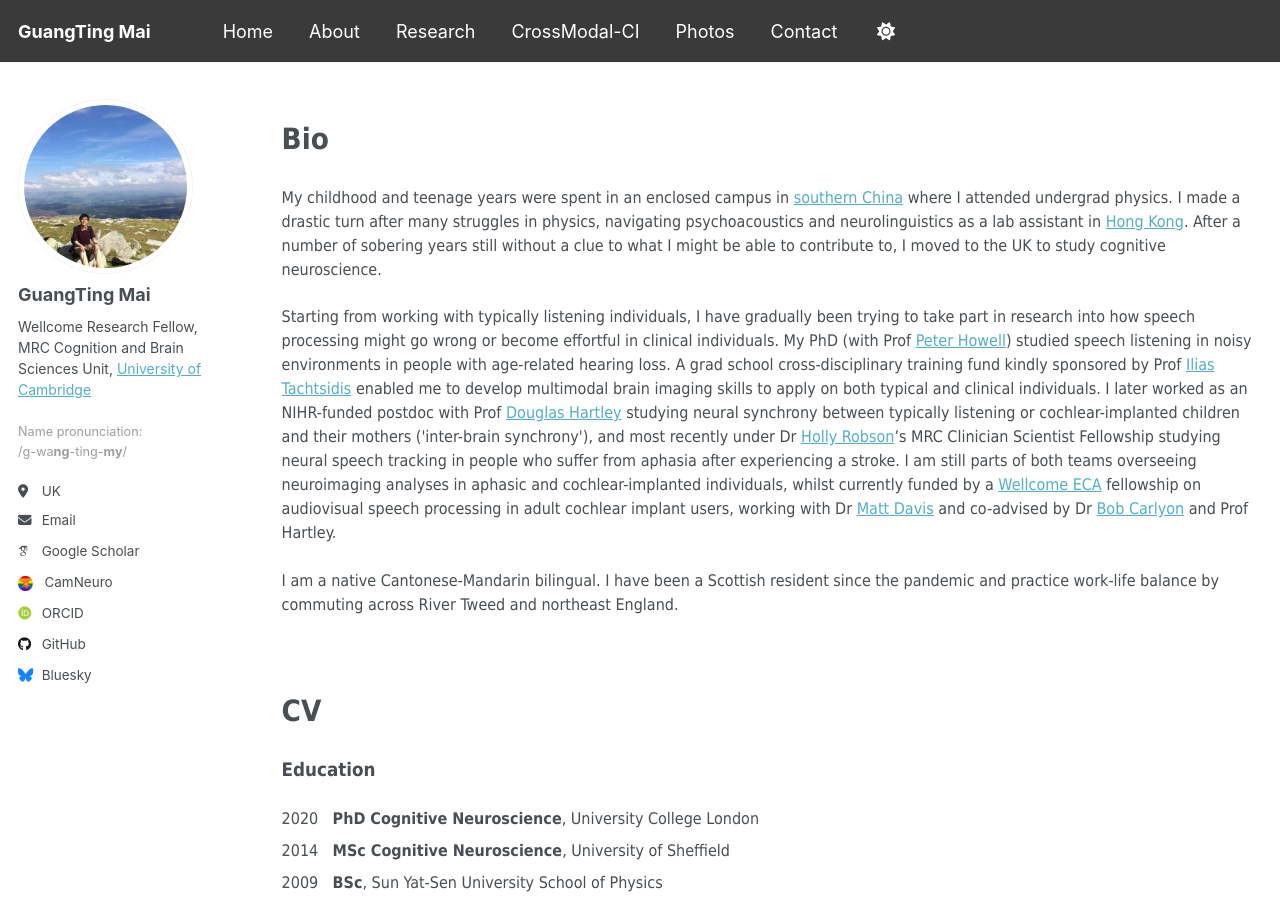
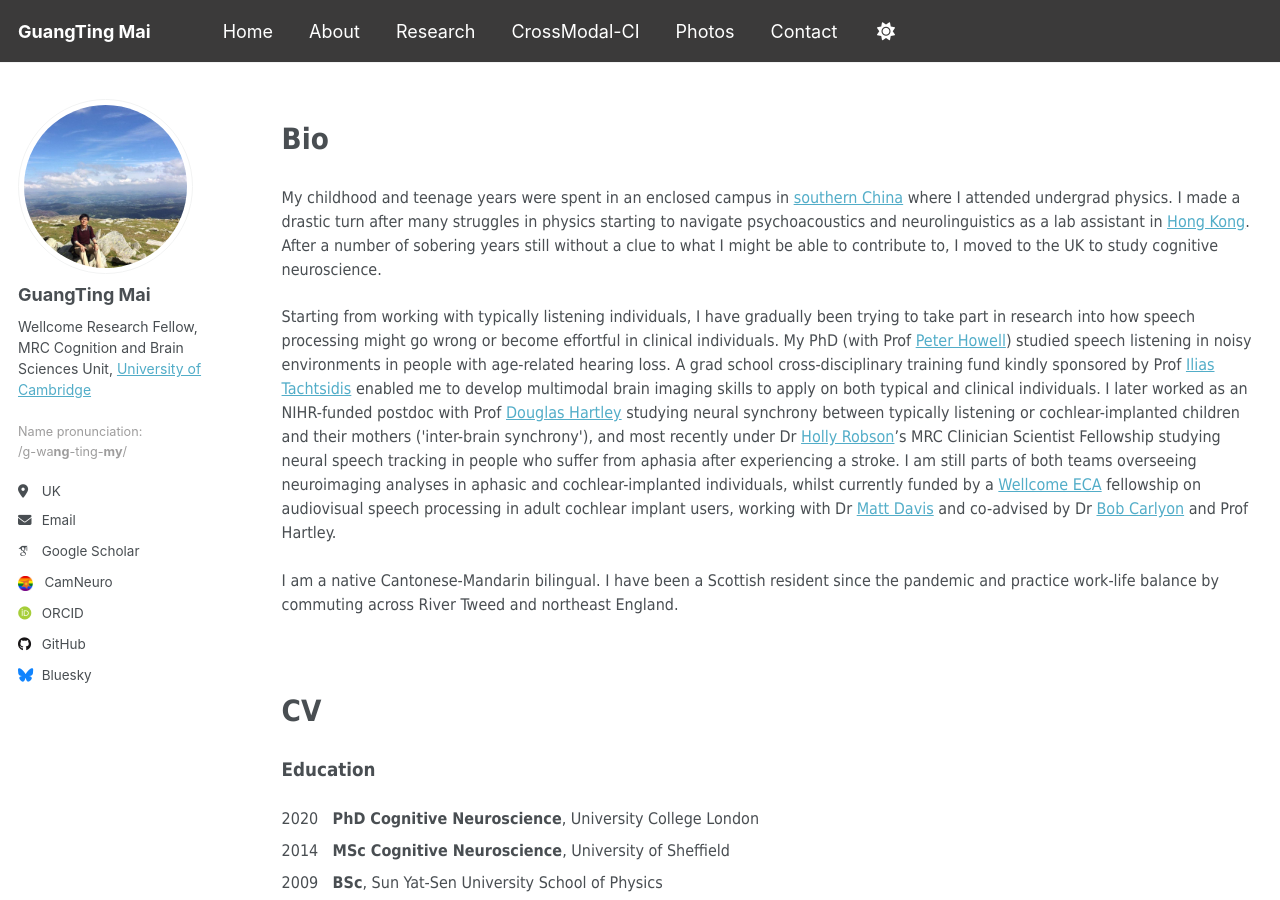
Before and after one commit to guangtingmai/guangtingmai.github.io, a Jekyll site: the page built from _pages/about.html, in a window 1280 px wide and 900 px high. Built offline with Jekyll 4.4.1, drawn with Linux system fonts in a browser that asks for light colours; some web fonts are replaced.

Commit message:
Update about.html

```diff
--- a/_pages/about.html
+++ b/_pages/about.html
@@ -7,7 +7,7 @@ author_profile: true
 <p><span style="font-size: 22pt;font-family: Tahoma;line-height: 1.55;display: block"><strong>Bio</strong></span></p>
 <p><span style="font-size: 12pt;font-family: Tahoma;line-height: 1.5;display: block;margin-bottom: 0.2vh">My childhood and teenage years were spent in an enclosed
   campus in <a href="https://en.wikipedia.org/wiki/Sun_Yat-sen_University">southern China</a> where I attended undergrad physics. I made a
-  drastic turn after many struggles in physics, navigating psychoacoustics and neurolinguistics as a lab assistant in <a href="https://www.ee.cuhk.edu.hk/~lel/research/index.html">Hong Kong</a>.
+  drastic turn after many struggles in physics starting to navigate psychoacoustics and neurolinguistics as a lab assistant in <a href="https://www.ee.cuhk.edu.hk/~lel/research/index.html">Hong Kong</a>.
   After a number of sobering years still without a clue to what I might be able to contribute to, I moved to the UK to study cognitive neuroscience.</span>
 <p><span style="font-size: 12pt;font-family: Tahoma;line-height: 1.5;display: block;margin-bottom: 0.2vh">Starting from working with typically listening individuals,
   I have gradually been trying to take part in research into how speech processing might go wrong or become effortful in clinical individuals. My PhD (with Prof
```
